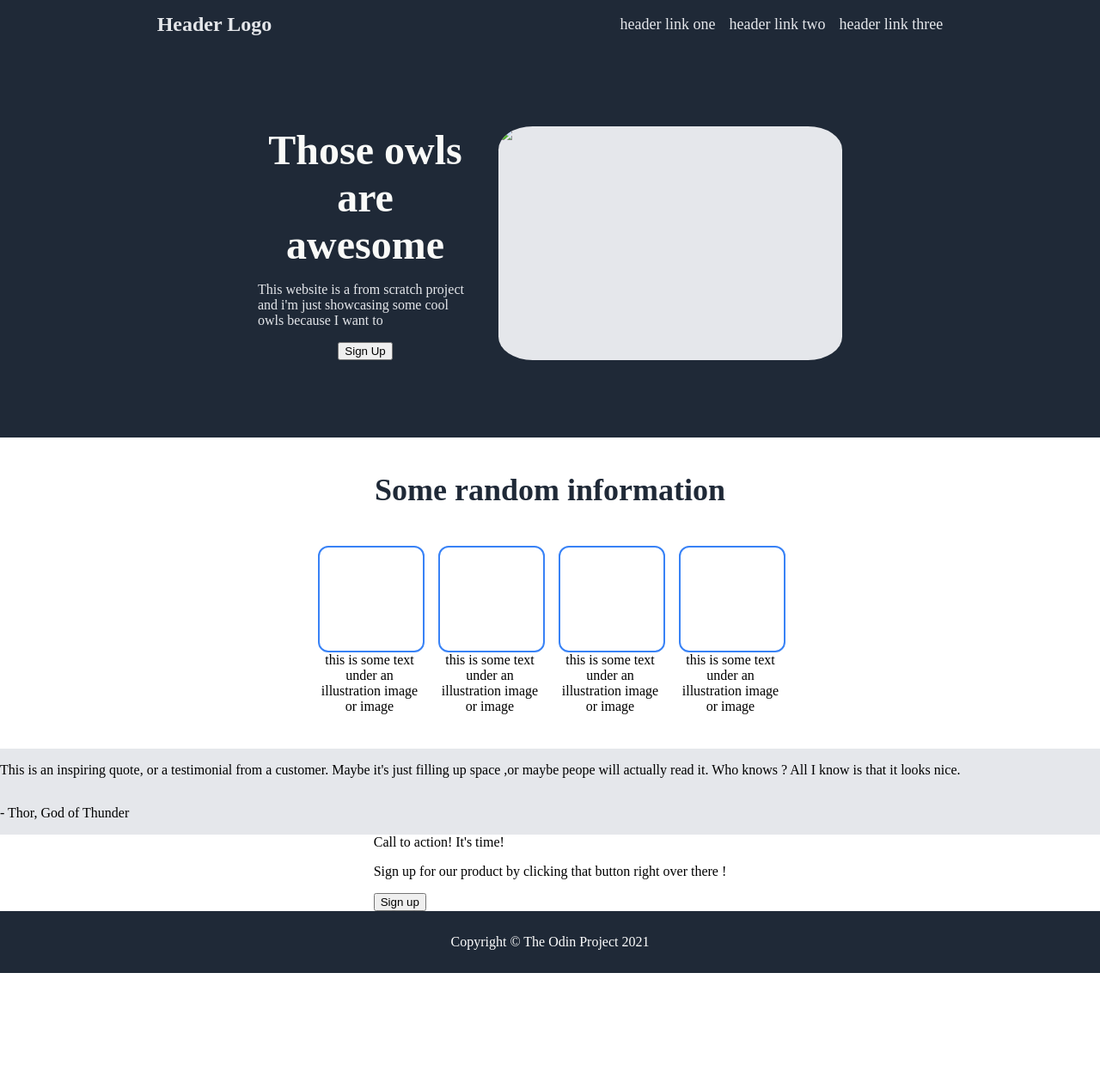
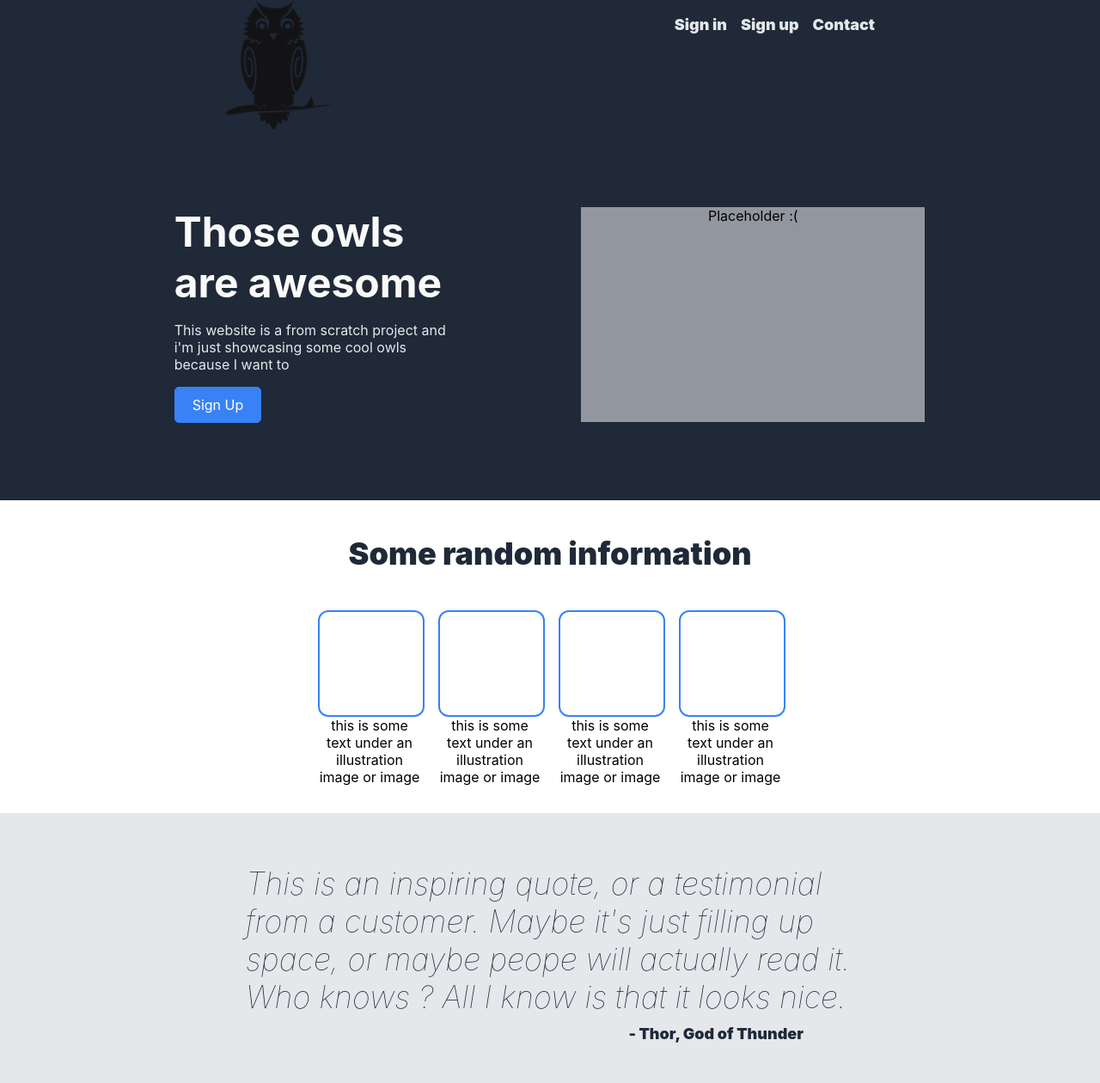
Before and after one commit to Jason-Kawala/TOP-FirstFromScratch, a plain HTML site: page index.html in a window 1280 px wide. Shown: the top 1260 px of the page at 86% size. Before the commit the page ends 1132 px from the top, so only its background shows below. Drawn offline with Linux system fonts and the light colour scheme.

Commit message:
changed upper/header (placeholder) and aligment, button, and quote section

```diff
--- a/index.html
+++ b/index.html
@@ -10,12 +10,12 @@
 <body>
     <div class="main">
         <div class="header">
-            <div class="logo">Header Logo</div>
+            <img src="img/owl-logo.png" class="logo">
             <div class="links">
                 <ul>
-                    <li><a href=#>header link one</a></li>
-                    <li><a href=#>header link two</a></li>
-                    <li><a href=#>header link three</a></li>
+                    <li><a href=#>Sign in</a></li>
+                    <li><a href=#>Sign up</a></li>
+                    <li><a href=#>Contact</a></li>
                 </ul>
             </div>
         </div>
@@ -25,7 +25,7 @@
                 <p>This website is a from scratch project and i'm just showcasing some cool owls because I want to</p>
                 <button class="button1">Sign Up</button>
             </div>
-            <img src="img/owl-head.jpg" class="title-img">
+            <div class="title-img">Placeholder :(</div>
         </div>
         <div class="middle">
             <h1>Some random information</h1>
@@ -48,10 +48,11 @@
                 </div>
             </div>
         </div>
-        <div class="quote"><p>This is an inspiring quote, or a testimonial from a customer. Maybe it's just filling up space
-            ,or maybe peope will actually read it. Who knows ? All I know is that it looks nice.
-        </p>
-        <p>- Thor, God of Thunder</p>
+        <div class="quote">
+            <div class="main-quote">This is an inspiring quote, or a testimonial from a customer. Maybe it's just filling up space,
+            or maybe peope will actually read it. Who knows ? All I know is that it looks nice.
+            </div>
+        <div class="author">- Thor, God of Thunder</div>
         </div>
         <div class="lower">
         <div class="signup">
--- a/style.css
+++ b/style.css
@@ -16,6 +16,7 @@ body {
     height: 100vh;
     min-height: 100vh;
     flex: 1;
+    font-family: -apple-system, BlinkMacSystemFont, 'Segoe UI', Roboto, Oxygen, Ubuntu, Cantarell, 'Open Sans', 'Helvetica Neue', sans-serif;
 }
 
 .upper, .header, footer {
@@ -24,7 +25,7 @@ body {
 }
 
 .upper {
-    justify-content: center;
+    justify-content: space-evenly;
     padding: 90px;
     gap: 30px;
     color:#E5E7EB;
@@ -56,12 +57,33 @@ body {
     background-color: #E5E7EB;
     display: flex;
     flex-direction: column;
+    justify-content: center;
+    align-items: center;
+    padding: 50px;
+}
+
+.main-quote {
+    width: 60%;
+    font-style: italic;
+    font-size: 36px;
+    font-weight: lighter;
+    color: #1F2937;
+    padding: 10px 120px;
+    justify-content: flex-end;
+}
+
+.author {
+    width: 50%;
+    font-size: 18px;
+    color: #1F2937;
+    font-weight: 900;
+    text-align: right;
 }
 
 .header {
     justify-content: space-around;
     margin: 0;
-    padding: 0;
+    padding: 0 90px;
     align-items: center;
 }
 
@@ -76,27 +98,31 @@ body {
 .title {
     display: flex;
     flex-direction: column;
-    justify-content: flex-start;
-    align-items: flex-start;
-    width: 250px;
+    text-align: start;
+    width: 30%;
 }
 .title-img {
-    background-color: #E5E7EB;
+    background-color: #e5e7eb94;
     width: 400px;
+    color: black;
     text-align: center;
-    border-radius: 10%;
-    box-shadow: #1F2937;
-    border: #1F2937;
+    border:1px solid #1F2937;
 }
 .title h1 {
     font-weight:900;
     font-size: 48px;
-    text-align: center;
     margin: 0;
 }
 
 .title button {
-    align-self: center;
+    align-self: flex-start;
+    color: white;
+    border: 1px solid #3882F6;
+    background-color: #3882f6;
+    padding: 10px 20px;
+    border-radius: 5px;
+    font-family: -apple-system, BlinkMacSystemFont, 'Segoe UI', Roboto, Oxygen, Ubuntu, Cantarell, 'Open Sans', 'Helvetica Neue', sans-serif;
+    font-size: 16px;
 }
 
 .title h1, .logo {
@@ -111,10 +137,11 @@ body {
 
 .links {
     font-size: 18px;
+    align-self: flex-start;
 }
 
 .logo {
-    font-size: 24px;
+    height: 150px;
 }
 
 ul {
@@ -125,8 +152,9 @@ ul {
 
 a {
     text-decoration: none;
+    color:#E5E7EB;
     font-size: 18px;
-    color: #E5E7EB;
+    font-weight: 1000;
 }
 
 footer {
@@ -134,6 +162,7 @@ footer {
     justify-content: center;
     align-items: center;
     color: white;
+    font-family: -apple-system, BlinkMacSystemFont, 'Segoe UI', Roboto, Oxygen, Ubuntu, Cantarell, 'Open Sans', 'Helvetica Neue', sans-serif;
 }
 
 .lower {
```
Also changed, not shown: img/owl-logo.png (added).
